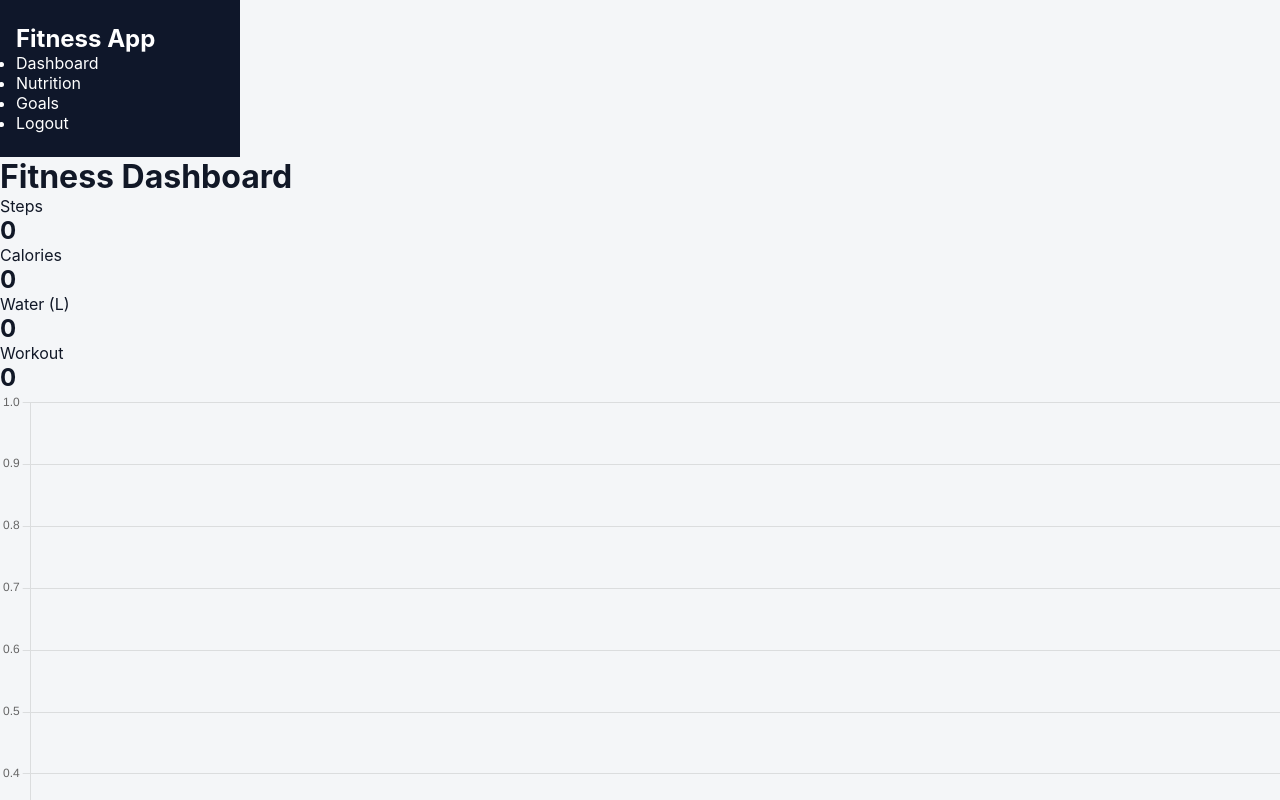
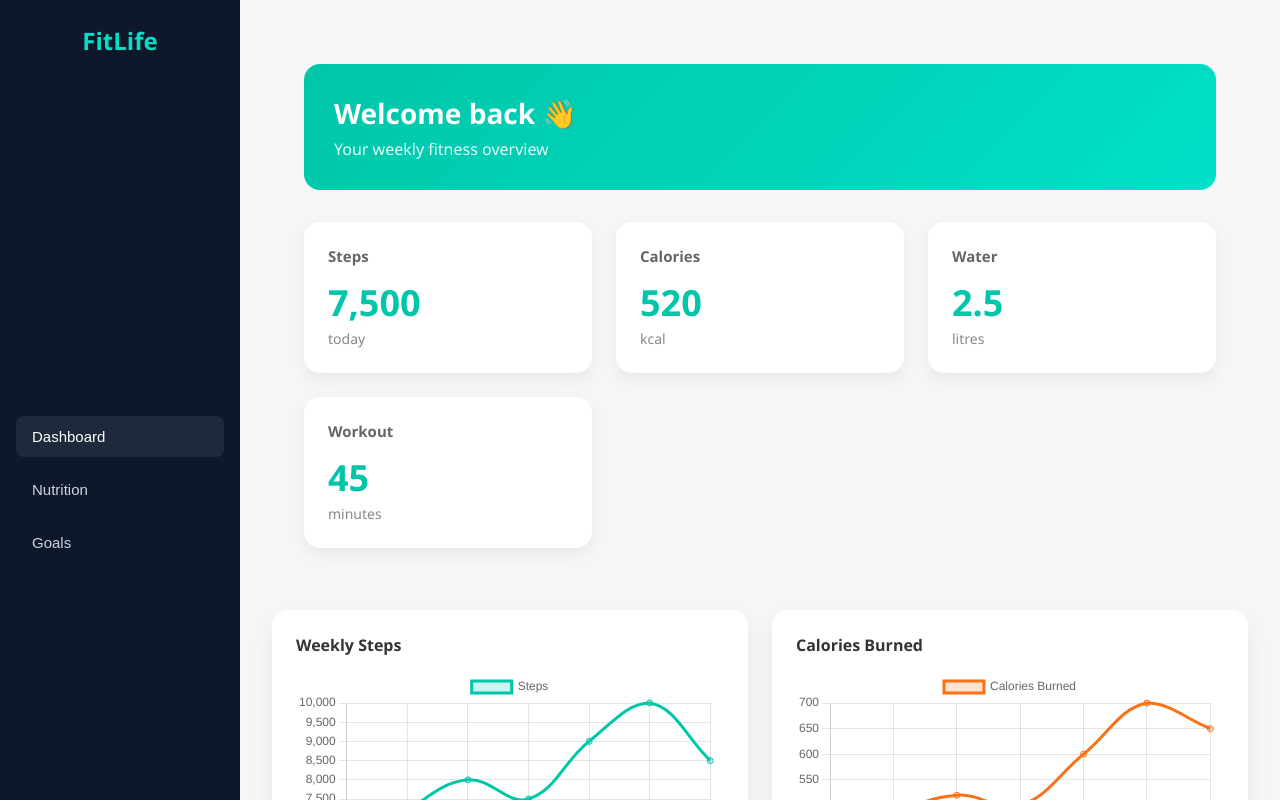
Before and after one commit to Bhuviofficial/Fitness-Frontend, a React (Vite) app: page /dashboard in a window 1280 px wide. Shown: the top 800 px of the page. Built offline with nearby package versions, Linux system fonts and the light colour scheme; no server answers; sample sign-in values are in the browser's storage.

Commit message:
all over

```diff
--- a/src/App.jsx
+++ b/src/App.jsx
@@ -1,21 +1,50 @@
-import { BrowserRouter, Routes, Route } from "react-router-dom";
-
+import { BrowserRouter, Routes, Route, Navigate } from "react-router-dom";
 import Login from "./pages/Login";
 import Register from "./pages/Register";
 import Dashboard from "./pages/Dashboard";
+import Nutrition from "./pages/Nutrition";
+import Goals from "./pages/Goals";
 
-import Nutrition from "./components/Nutrition";
-import Goals from "./components/Goals";
+const ProtectedRoute = ({ children }) => {
+  const token = localStorage.getItem("token");
+  return token ? children : <Navigate to="/login" />;
+};
 
 function App() {
   return (
     <BrowserRouter>
       <Routes>
-        <Route path="/" element={<Login />} />
+        <Route path="/" element={<Navigate to="/login" />} />
+
+        <Route path="/login" element={<Login />} />
         <Route path="/register" element={<Register />} />
-        <Route path="/dashboard" element={<Dashboard />} />
-        <Route path="/nutrition" element={<Nutrition />} />
-        <Route path="/goals" element={<Goals />} />
+
+        <Route
+          path="/dashboard"
+          element={
+            <ProtectedRoute>
+              <Dashboard />
+            </ProtectedRoute>
+          }
+        />
+
+        <Route
+          path="/nutrition"
+          element={
+            <ProtectedRoute>
+              <Nutrition />
+            </ProtectedRoute>
+          }
+        />
+
+        <Route
+          path="/goals"
+          element={
+            <ProtectedRoute>
+              <Goals />
+            </ProtectedRoute>
+          }
+        />
       </Routes>
     </BrowserRouter>
   );
--- a/src/components/Goals.jsx
+++ /dev/null
@@ -1,24 +0,0 @@
-import Sidebar from "../components/Sidebar.jsx";
-import { useState } from "react";
-
-export default function Goals() {
-  const [goal, setGoal] = useState("");
-
-  return (
-    <div className="layout">
-      <Sidebar />
-
-      <div className="content">
-        <h1>Goals</h1>
-
-        <input
-          placeholder="Enter your fitness goal"
-          onChange={e => setGoal(e.target.value)}
-        />
-        <button>Save Goal</button>
-
-        <p>Current Goal: {goal}</p>
-      </div>
-    </div>
-  );
-}
--- a/src/index.css
+++ b/src/index.css
@@ -69,6 +69,8 @@ body {
 .auth-card input:focus {
   border-color: #111827;
 }
+
+/* BUTTON */
 .primary-btn {
   width: 100%;
   padding: 12px;
@@ -85,6 +87,8 @@ body {
 .primary-btn:hover {
   background-color: #000000;
 }
+
+/* ERROR */
 .error-box {
   background-color: #fee2e2;
   color: #991b1b;
@@ -95,6 +99,7 @@ body {
   text-align: center;
 }
 
+/* SWITCH TEXT */
 .switch-text {
   margin-top: 22px;
   text-align: center;
@@ -483,154 +488,3 @@ body {
   font-size: 16px;
   color: #333;
 }
-/* =========================
-   DASHBOARD POLISH
-========================= */
-
-/* Smooth page animation */
-.dashboard-page,
-.main-content,
-.nutrition-page,
-.goals-page {
-  animation: fadeSlide 0.5s ease;
-}
-
-@keyframes fadeSlide {
-  from {
-    opacity: 0;
-    transform: translateY(12px);
-  }
-  to {
-    opacity: 1;
-    transform: translateY(0);
-  }
-}
-
-/* Icon + value layout for stat cards */
-.stat-header {
-  display: flex;
-  justify-content: space-between;
-  align-items: center;
-  margin-bottom: 10px;
-}
-
-.stat-icon {
-  width: 42px;
-  height: 42px;
-  border-radius: 12px;
-  display: flex;
-  align-items: center;
-  justify-content: center;
-  font-size: 20px;
-  background: rgba(0, 198, 169, 0.12);
-  color: #00c6a9;
-}
-
-/* Card footer hint */
-.stat-footer {
-  margin-top: 10px;
-  font-size: 13px;
-  color: #6b7280;
-}
-
-/* Better spacing for dashboard sections */
-.section {
-  margin-bottom: 40px;
-}
-
-/* Sidebar active indicator */
-.menu-item.active {
-  position: relative;
-}
-
-.menu-item.active::before {
-  content: "";
-  position: absolute;
-  left: 0;
-  top: 8px;
-  height: 70%;
-  width: 4px;
-  background: #00e0c7;
-  border-radius: 4px;
-}
-
-/* Hover feedback */
-.menu-item,
-.logout-btn,
-.sidebar-logout,
-.primary-btn {
-  transition: all 0.2s ease;
-}
-
-/* Chart card hover */
-.chart-card:hover {
-  transform: translateY(-4px);
-  box-shadow: 0 16px 30px rgba(0, 0, 0, 0.08);
-}
-
-/* Nutrition & goals cards hover polish */
-.summary-card:hover,
-.goal-card:hover,
-.meal-card:hover {
-  transform: translateY(-4px);
-  box-shadow: 0 14px 30px rgba(0, 0, 0, 0.08);
-}
-
-/* Scrollbar (desktop) */
-::-webkit-scrollbar {
-  width: 8px;
-}
-
-::-webkit-scrollbar-thumb {
-  background: #cbd5e1;
-  border-radius: 10px;
-}
-
-::-webkit-scrollbar-thumb:hover {
-  background: #94a3b8;
-}
-
-/* Mobile sidebar handling */
-@media (max-width: 900px) {
-  .sidebar {
-    width: 70px;
-    padding: 20px 8px;
-  }
-
-  .sidebar-logo {
-    font-size: 18px;
-    margin-bottom: 20px;
-  }
-
-  .menu-item {
-    text-align: center;
-    padding: 12px 8px;
-    font-size: 13px;
-  }
-
-  .menu-item span {
-    display: none;
-  }
-
-  .main-content {
-    padding: 20px;
-  }
-}
-
-/* Mobile cards spacing */
-@media (max-width: 600px) {
-  .welcome-card h2 {
-    font-size: 22px;
-  }
-
-  .stat-value {
-    font-size: 28px;
-  }
-
-  .stats-grid,
-  .nutrition-summary,
-  .goals-grid,
-  .charts-grid {
-    gap: 16px;
-  }
-}
--- a/src/pages/Dashboard.jsx
+++ b/src/pages/Dashboard.jsx
@@ -1,34 +1,142 @@
-import Sidebar from "../components/Sidebar";
-import Charts from "../components/Charts";
-import { useEffect, useState } from "react";
+import { useNavigate, useLocation } from "react-router-dom";
+import {
+  Chart as ChartJS,
+  CategoryScale,
+  LinearScale,
+  PointElement,
+  LineElement,
+  Tooltip,
+  Legend,
+} from "chart.js";
+import { Line } from "react-chartjs-2";
 
-export default function Dashboard() {
-  const [data, setData] = useState([]);
+ChartJS.register(
+  CategoryScale,
+  LinearScale,
+  PointElement,
+  LineElement,
+  Tooltip,
+  Legend
+);
 
-  useEffect(() => {
-    fetch("https://fitness-backend-2-r9y7.onrender.com/api/health")
-      .then(res => res.json())
-      .then(result => setData(result));
-  }, []);
+const Dashboard = () => {
+  const navigate = useNavigate();
+  const location = useLocation();
 
-  const latest = data[data.length - 1] || {};
+  const logout = () => {
+    localStorage.removeItem("token");
+    navigate("/login");
+  };
+
+  const isActive = (path) => location.pathname === path;
+
+  const stepsData = {
+    labels: ["Mon", "Tue", "Wed", "Thu", "Fri", "Sat", "Sun"],
+    datasets: [
+      {
+        label: "Steps",
+        data: [6000, 7200, 8000, 7500, 9000, 10000, 8500],
+        borderColor: "#00c6a9",
+        backgroundColor: "rgba(0,198,169,0.2)",
+        tension: 0.4,
+      },
+    ],
+  };
+
+  const caloriesData = {
+    labels: ["Mon", "Tue", "Wed", "Thu", "Fri", "Sat", "Sun"],
+    datasets: [
+      {
+        label: "Calories Burned",
+        data: [400, 480, 520, 500, 600, 700, 650],
+        borderColor: "#f97316",
+        backgroundColor: "rgba(249,115,22,0.2)",
+        tension: 0.4,
+      },
+    ],
+  };
 
   return (
-    <div className="layout">
-      <Sidebar />
+    <div className="app-layout">
+      {/* Sidebar */}
+      <aside className="sidebar">
+        <h2 className="sidebar-logo">FitLife</h2>
 
-      <div className="content">
-        <h1>Fitness Dashboard</h1>
+        <nav className="sidebar-menu">
+          <button
+            className={`menu-item ${isActive("/dashboard") ? "active" : ""}`}
+            onClick={() => navigate("/dashboard")}
+          >
+            Dashboard
+          </button>
+          <button
+            className={`menu-item ${isActive("/nutrition") ? "active" : ""}`}
+            onClick={() => navigate("/nutrition")}
+          >
+            Nutrition
+          </button>
+          <button
+            className={`menu-item ${isActive("/goals") ? "active" : ""}`}
+            onClick={() => navigate("/goals")}
+          >
+            Goals
+          </button>
+        </nav>
 
-        <div className="cards">
-          <div className="card">Steps <h2>{latest.steps || 0}</h2></div>
-          <div className="card">Calories <h2>{latest.calories || 0}</h2></div>
-          <div className="card">Water (L) <h2>{latest.water || 0}</h2></div>
-          <div className="card">Workout <h2>{latest.workout || 0}</h2></div>
-        </div>
+        <button className="sidebar-logout" onClick={logout}>
+          Logout
+        </button>
+      </aside>
 
-        <Charts data={data} />
-      </div>
+      {/* Main Content */}
+      <main className="main-content">
+        <section className="welcome-card">
+          <h2>Welcome back 👋</h2>
+          <p>Your weekly fitness overview</p>
+        </section>
+
+        {/* Stats */}
+        <section className="stats-grid">
+          <div className="stat-card">
+            <h3>Steps</h3>
+            <p className="stat-value">7,500</p>
+            <span className="stat-unit">today</span>
+          </div>
+
+          <div className="stat-card">
+            <h3>Calories</h3>
+            <p className="stat-value">520</p>
+            <span className="stat-unit">kcal</span>
+          </div>
+
+          <div className="stat-card">
+            <h3>Water</h3>
+            <p className="stat-value">2.5</p>
+            <span className="stat-unit">litres</span>
+          </div>
+
+          <div className="stat-card">
+            <h3>Workout</h3>
+            <p className="stat-value">45</p>
+            <span className="stat-unit">minutes</span>
+          </div>
+        </section>
+
+        {/* Charts */}
+        <section className="charts-grid">
+          <div className="chart-card">
+            <h3>Weekly Steps</h3>
+            <Line data={stepsData} />
+          </div>
+
+          <div className="chart-card">
+            <h3>Calories Burned</h3>
+            <Line data={caloriesData} />
+          </div>
+        </section>
+      </main>
     </div>
   );
-}
+};
+
+export default Dashboard;
--- /dev/null
+++ b/src/pages/Goals.jsx
@@ -0,0 +1,50 @@
+const Goals = () => {
+  return (
+    <div className="goals-page">
+      <header className="goals-header">
+        <h2>Goals</h2>
+        <p>Stay consistent. Stay fit.</p>
+      </header>
+
+      <section className="goals-grid">
+        <div className="goal-card">
+          <h4>Daily Steps</h4>
+          <p className="goal-value">10,000</p>
+          <div className="progress-bar">
+            <div className="progress-fill" style={{ width: "75%" }}></div>
+          </div>
+          <span className="goal-progress">7,500 / 10,000</span>
+        </div>
+
+        <div className="goal-card">
+          <h4>Calories Burn</h4>
+          <p className="goal-value">700 kcal</p>
+          <div className="progress-bar">
+            <div className="progress-fill" style={{ width: "70%" }}></div>
+          </div>
+          <span className="goal-progress">520 / 700 kcal</span>
+        </div>
+
+        <div className="goal-card">
+          <h4>Water Intake</h4>
+          <p className="goal-value">3 L</p>
+          <div className="progress-bar">
+            <div className="progress-fill" style={{ width: "83%" }}></div>
+          </div>
+          <span className="goal-progress">2.5 / 3 L</span>
+        </div>
+
+        <div className="goal-card">
+          <h4>Workout Time</h4>
+          <p className="goal-value">60 mins</p>
+          <div className="progress-bar">
+            <div className="progress-fill" style={{ width: "75%" }}></div>
+          </div>
+          <span className="goal-progress">45 / 60 mins</span>
+        </div>
+      </section>
+    </div>
+  );
+};
+
+export default Goals;
--- /dev/null
+++ b/src/pages/Nutrition.jsx
@@ -0,0 +1,72 @@
+const Nutrition = () => {
+  return (
+    <div className="nutrition-page">
+      <header className="nutrition-header">
+        <h2>Nutrition</h2>
+        <p>Track what you eat today</p>
+      </header>
+
+      {/* Summary */}
+      <section className="nutrition-summary">
+        <div className="summary-card">
+          <h4>Total Calories</h4>
+          <p className="summary-value">1,850 kcal</p>
+        </div>
+
+        <div className="summary-card">
+          <h4>Protein</h4>
+          <p className="summary-value">95 g</p>
+        </div>
+
+        <div className="summary-card">
+          <h4>Carbs</h4>
+          <p className="summary-value">210 g</p>
+        </div>
+
+        <div className="summary-card">
+          <h4>Fats</h4>
+          <p className="summary-value">60 g</p>
+        </div>
+      </section>
+
+      {/* Meals */}
+      <section className="meals-section">
+        <h3>Meals</h3>
+
+        <div className="meal-card">
+          <div>
+            <h4>Breakfast</h4>
+            <p>Oats, banana, almonds</p>
+          </div>
+          <span className="meal-cal">450 kcal</span>
+        </div>
+
+        <div className="meal-card">
+          <div>
+            <h4>Lunch</h4>
+            <p>Brown rice, chicken, veggies</p>
+          </div>
+          <span className="meal-cal">650 kcal</span>
+        </div>
+
+        <div className="meal-card">
+          <div>
+            <h4>Snack</h4>
+            <p>Fruit bowl</p>
+          </div>
+          <span className="meal-cal">250 kcal</span>
+        </div>
+
+        <div className="meal-card">
+          <div>
+            <h4>Dinner</h4>
+            <p>Grilled fish, salad</p>
+          </div>
+          <span className="meal-cal">500 kcal</span>
+        </div>
+      </section>
+    </div>
+  );
+};
+
+export default Nutrition;
```
Also changed, not shown: src/components/Nutrition.jsx (deleted, +0 -10 lines).
